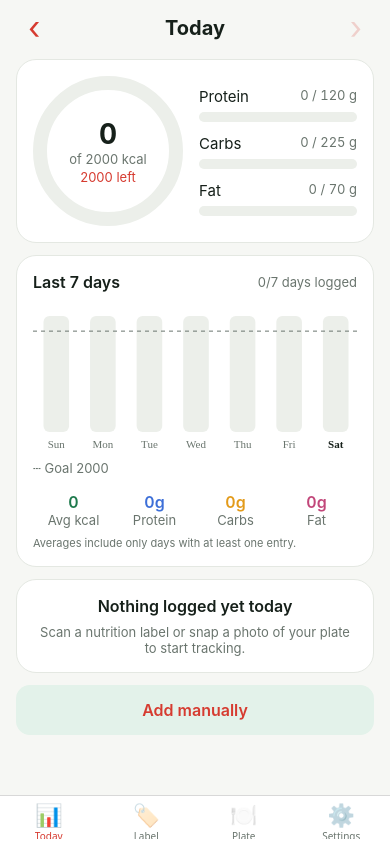
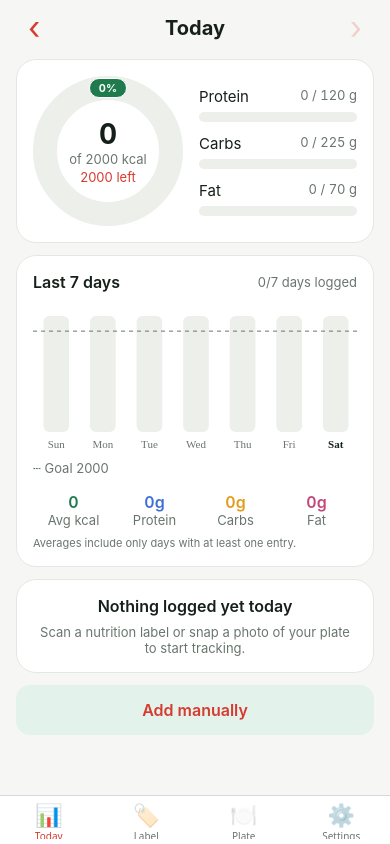
Before and after one commit to jjhinsung/honestplates, a React Native app: screen /Today in a window 390 px wide. Built offline with nearby package versions, Linux system fonts and the light colour scheme.

Commit message:
Update CalorieRing.tsx

```diff
--- a/src/components/CalorieRing.tsx
+++ b/src/components/CalorieRing.tsx
@@ -7,7 +7,7 @@ export function CalorieRing({
   consumed,
   goal,
   size = 160,
-  stroke = 14,
+  stroke = 24,
 }: {
   consumed: number;
   goal: number;
@@ -19,6 +19,18 @@ export function CalorieRing({
   const pct = goal > 0 ? Math.min(consumed / goal, 1) : 0;
   const over = consumed > goal;
   const remaining = Math.round(goal - consumed);
+  const ringColor = over ? colors.danger : colors.calories;
+
+  // Percentage badge sits on the end of the arc (the arc starts at 12 o'clock, clockwise).
+  const percent = goal > 0 ? Math.round((consumed / goal) * 100) : 0;
+  const angle = 2 * Math.PI * pct - Math.PI / 2;
+  const badgeX = size / 2 + r * Math.cos(angle);
+  const badgeY = size / 2 + r * Math.sin(angle);
+  // The badge lies along the ring (tangent to it) so it fits inside the stroke at any
+  // position; on the bottom half it's turned the other way so the text isn't upside down.
+  const tangentDeg = (angle * 180) / Math.PI + 90;
+  const badgeRotation = Math.sin(angle) > 1e-6 ? tangentDeg + 180 : tangentDeg;
+  const badgeH = stroke - 4;
 
   return (
     <View style={{ width: size, height: size }}>
@@ -28,7 +40,7 @@ export function CalorieRing({
           cx={size / 2}
           cy={size / 2}
           r={r}
-          stroke={over ? colors.danger : colors.calories}
+          stroke={ringColor}
           strokeWidth={stroke}
           fill="none"
           strokeLinecap="round"
@@ -44,10 +56,40 @@ export function CalorieRing({
           {over ? `${-remaining} over` : `${remaining} left`}
         </Text>
       </View>
+      <View
+        pointerEvents="none"
+        accessibilityLabel={`${percent}% of calorie goal eaten`}
+        style={[
+          styles.badge,
+          {
+            backgroundColor: ringColor,
+            height: badgeH,
+            borderRadius: badgeH / 2,
+            left: badgeX - BADGE_W / 2,
+            top: badgeY - badgeH / 2,
+            transform: [{ rotate: `${badgeRotation}deg` }],
+          },
+        ]}>
+        <Text style={[styles.badgeText, type.num]} numberOfLines={1} adjustsFontSizeToFit>
+          {percent}%
+        </Text>
+      </View>
     </View>
   );
 }
 
+const BADGE_W = 38;
+
 const styles = StyleSheet.create({
   center: { alignItems: 'center', justifyContent: 'center' },
+  badge: {
+    position: 'absolute',
+    width: BADGE_W,
+    borderWidth: 1.5,
+    borderColor: colors.card,
+    alignItems: 'center',
+    justifyContent: 'center',
+    paddingHorizontal: 2,
+  },
+  badgeText: { color: '#fff', fontSize: 11, fontWeight: '700' },
 });
```
